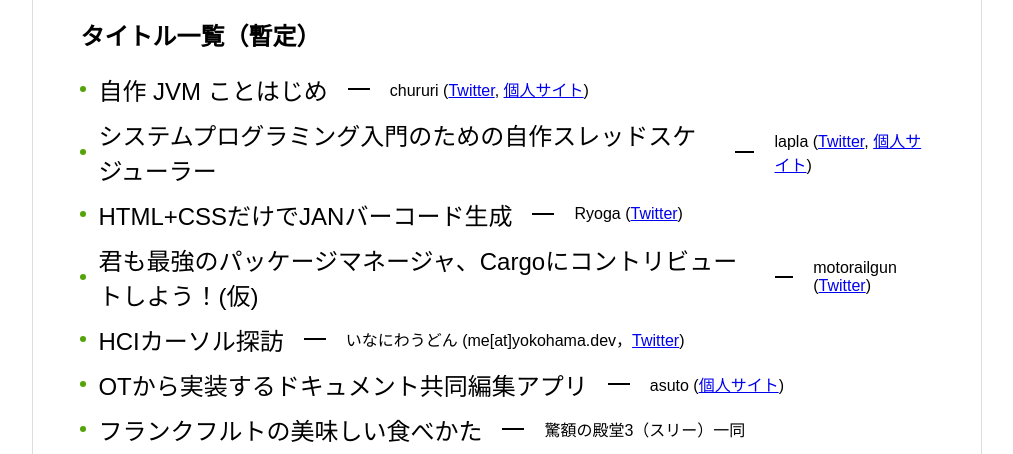
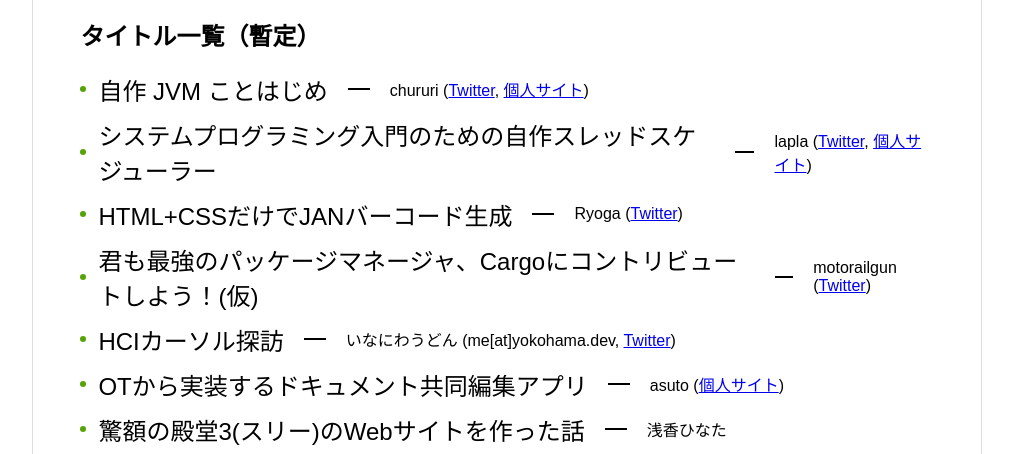
Before and after one commit to kyogaku-dendo/kyogaku-dendo-3, a website: page doujin25.html in a window 1280 px wide. Shown: the part 330-784 px from the top of the page, without its empty margins (133-1146 px from the left). Drawn offline with Linux system fonts and the light colour scheme.

Commit message:
Add asaka and unify comma style

```diff
--- a/doujin25.html
+++ b/doujin25.html
@@ -548,7 +548,7 @@
                         </div>
                         <div class="bar"></div>
                         <div class="author">
-                            いなにわうどん (me[at]yokohama.dev，<a href="https://x.com/kyoto_inaniwa">Twitter</a>)
+                            いなにわうどん (me[at]yokohama.dev, <a href="https://x.com/kyoto_inaniwa">Twitter</a>)
                         </div>
                     </li>
                     <li class="article">
@@ -558,6 +558,15 @@
                         <div class="bar"></div>
                         <div class="author">
                             asuto (<a href="https://asuto.dev/about">個人サイト</a>)
+                        </div>
+                    </li>
+                    <li class="article">
+                        <div class="title">
+                            驚額の殿堂3(スリー)のWebサイトを作った話
+                        </div>
+                        <div class="bar"></div>
+                        <div class="author">
+                            浅香ひなた
                         </div>
                     </li>
                     <li class="article">
```
